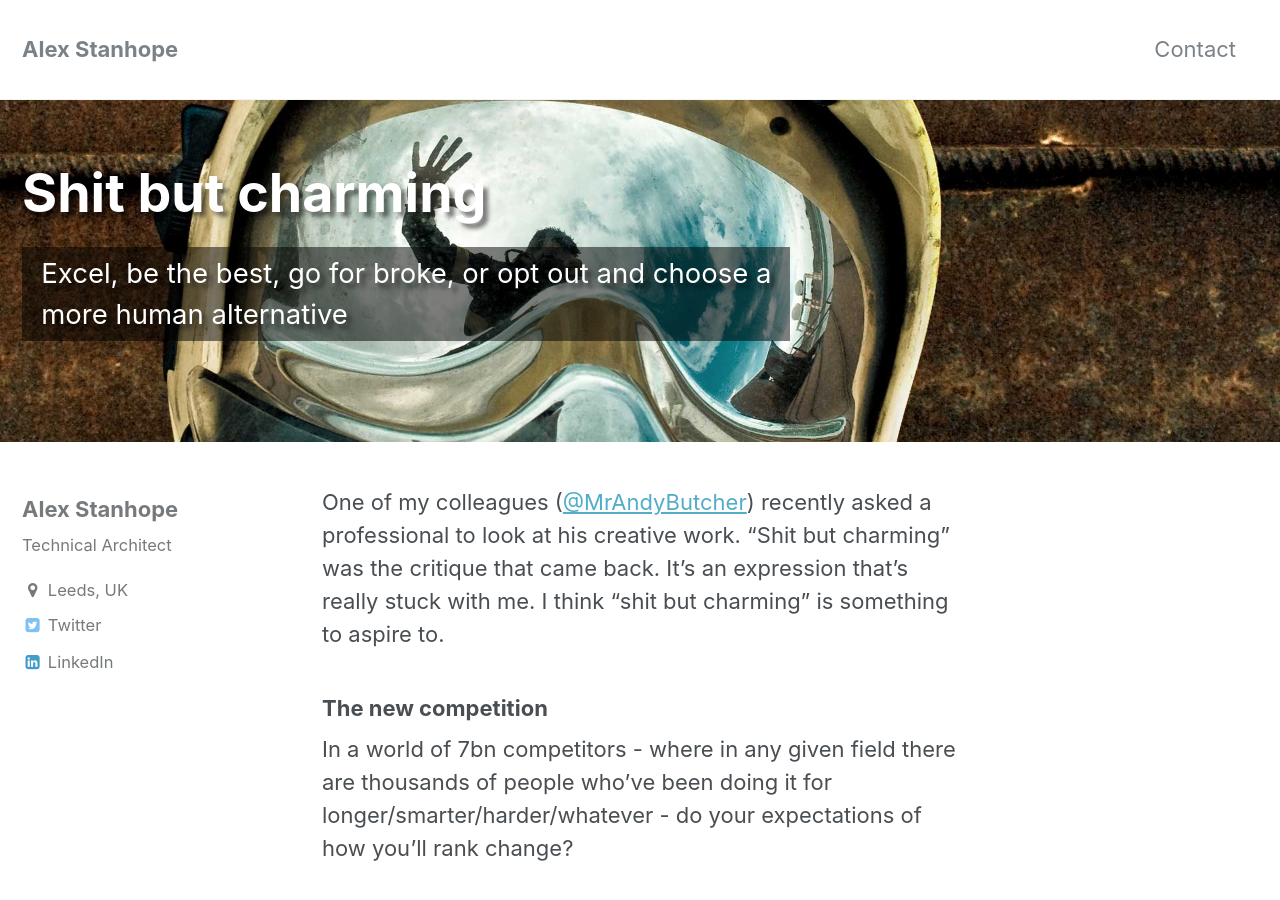
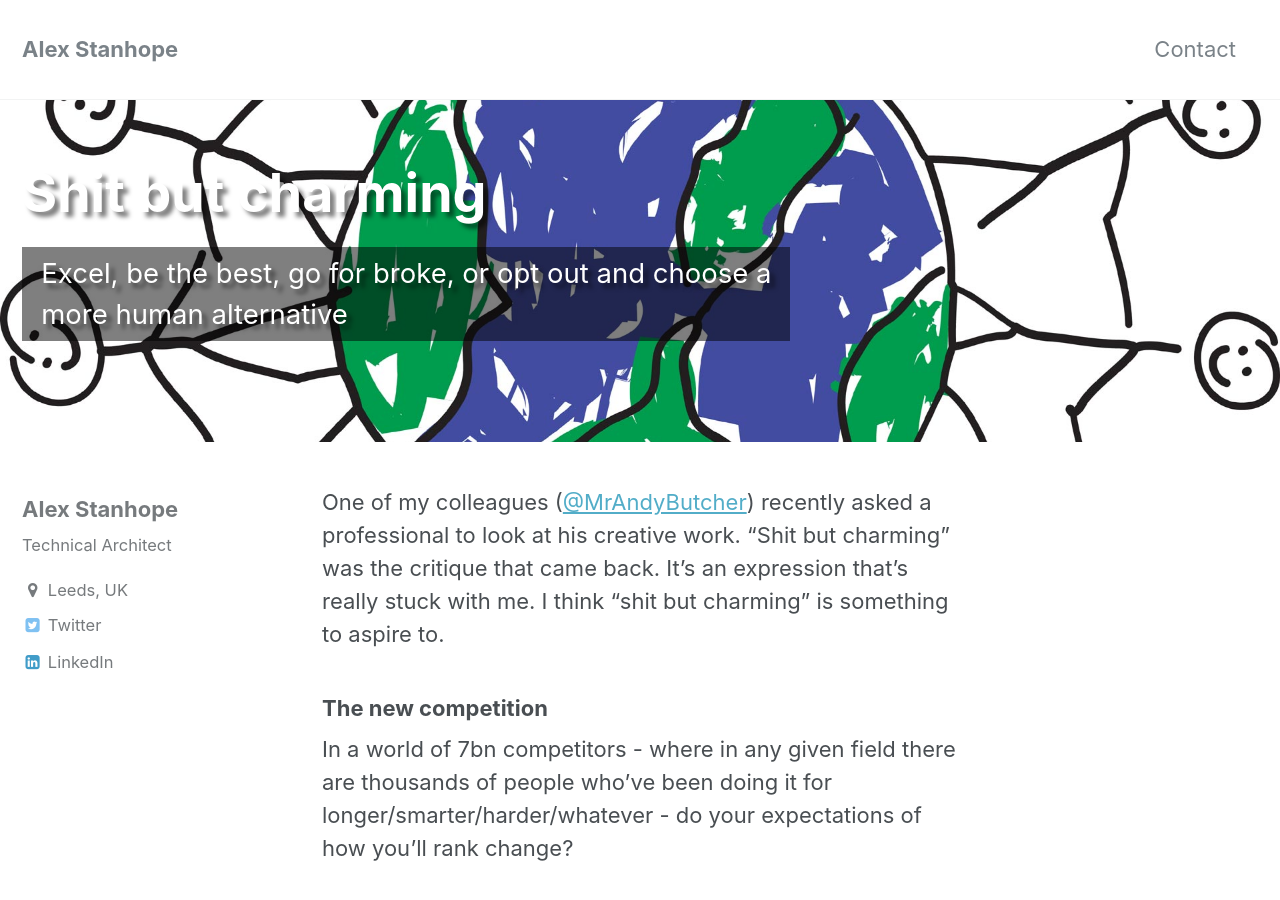
Before and after one commit to cleverlight/alexstanhope, a Jekyll site: the page built from _posts/blog/2018-11-26-shit-but-charming.md, in a window 1280 px wide and 900 px high. Built offline with Jekyll 4.4.1, drawn with Linux system fonts in a browser that asks for light colours; comment, search, counter and statistics services are not loaded.

Commit message:
added rubbish drawing to s-but-c post

```diff
--- a/_posts/blog/2018-11-26-shit-but-charming.md
+++ b/_posts/blog/2018-11-26-shit-but-charming.md
@@ -4,7 +4,8 @@ title: Shit but charming
 description: Excel, be the best, go for broke, or opt out and choose a more human alternative
 tags: development front
 header:
-    overlay_image: /assets/images/world-reflected-6VCZ_1920x.jpg
+    overlay_image: /assets/images/rubbish_drawing_hands-around-the-world_01039_1920x.jpg
+    small_image: /assets/images/rubbish_drawing_hands-around-the-world_01039_640x.jpg
 ---
 
 One of my colleagues ([@MrAndyButcher](https://twitter.com/MrAndyButcher)) recently asked a professional to look at his creative work.
```
Also changed, not shown: assets/images/rubbish_drawing_hands-around-the-world_01039_1920x.jpg (added), assets/images/rubbish_drawing_hands-around-the-world_01039_640x.jpg (added).
